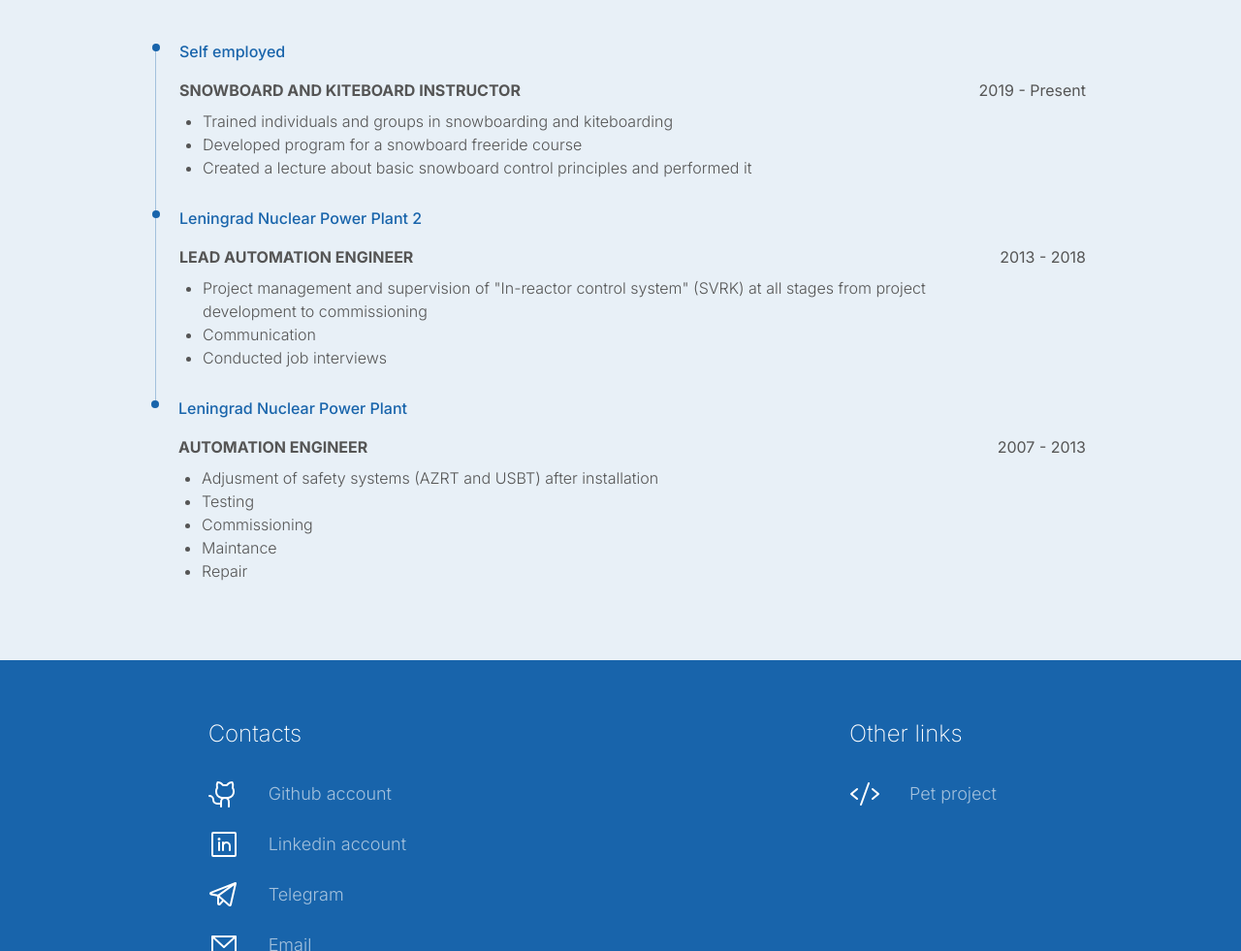
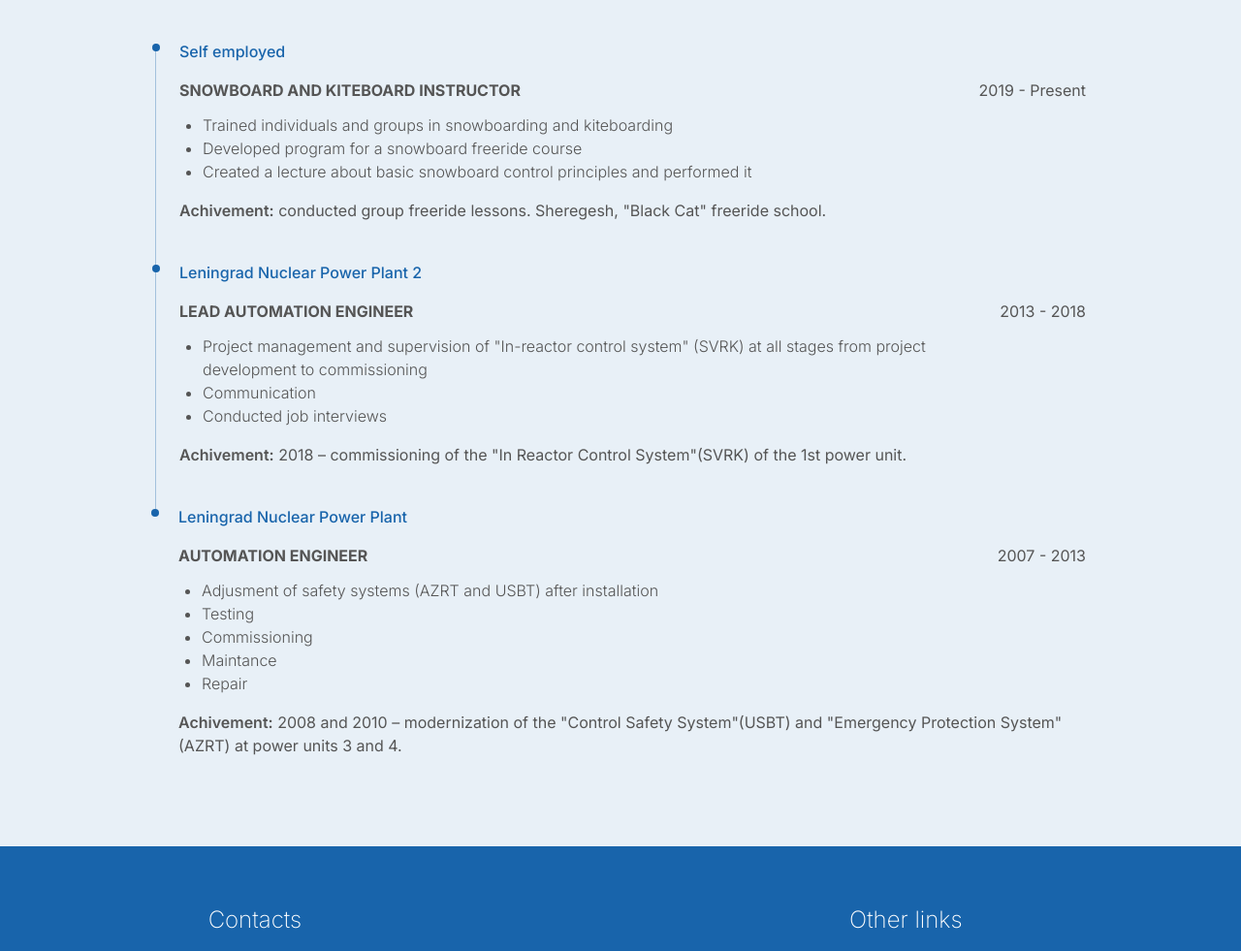
Before and after one commit to artem-chigin/my_CV_site, a plain HTML site: page index.html in a window 1280 px wide. Shown: the part 4214-5195 px from the top of the page at 97% size. Drawn offline with Linux system fonts and the light colour scheme.

Commit message:
Added achivements

```diff
--- a/index.html
+++ b/index.html
@@ -654,6 +654,7 @@
                 </h5>
                 <p class="career-row-dates">2019 - Present</p>
               </div>
+
               <ul class="career-responsibilities">
                 <li>
                   Trained individuals and groups in snowboarding and
@@ -665,6 +666,11 @@
                   performed it
                 </li>
               </ul>
+
+              <p class="career-achivement">
+                <strong>Achivement:</strong> conducted group freeride lessons.
+                Sheregesh, "Black Cat" freeride school.
+              </p>
             </div>
 
             <div class="career-row">
@@ -675,6 +681,8 @@
                 <h5 class="career-row-jobtitle">Lead Automation Engineer</h5>
                 <p class="career-row-dates">2013 - 2018</p>
               </div>
+              <div></div>
+
               <ul class="career-responsibilities">
                 <li>
                   Project management and supervision of "In-reactor control
@@ -684,6 +692,10 @@
                 <li>Communication</li>
                 <li>Conducted job interviews</li>
               </ul>
+              <p class="career-achivement">
+                <strong>Achivement:</strong> 2018 – commissioning of the "In
+                Reactor Control System"(SVRK) of the 1st power unit.
+              </p>
             </div>
 
             <div class="career-row">
@@ -692,6 +704,7 @@
                 <h5 class="career-row-jobtitle">Automation Engineer</h5>
                 <p class="career-row-dates">2007 - 2013</p>
               </div>
+
               <ul class="career-responsibilities">
                 <li>
                   Adjusment of safety systems (AZRT and USBT) after installation
@@ -701,6 +714,11 @@
                 <li>Maintance</li>
                 <li>Repair</li>
               </ul>
+              <p class="career-achivement">
+                <strong>Achivement:</strong> 2008 and 2010 – modernization of
+                the "Control Safety System"(USBT) and "Emergency Protection
+                System"(AZRT) at power units 3 and 4.
+              </p>
             </div>
           </div>
         </div>
--- a/styles.css
+++ b/styles.css
@@ -372,7 +372,7 @@
 .caree-row-jobtitle-and-dates {
   display: flex;
   justify-content: space-between;
-  margin-bottom: 1.2rem;
+  margin-bottom: 1.6rem;
 }
 .career-row-jobtitle {
   /* margin-bottom: 0.8rem; */
@@ -384,10 +384,18 @@
   font-size: 1.6rem;
 }
 
+.career-achivement {
+  /* max-width: 80%; */
+  font-size: 1.6rem;
+  margin-bottom: 1.2rem;
+  line-height: 1.5;
+}
+
 .career-responsibilities {
   margin-left: 2.4rem;
   line-height: 1.5;
   max-width: 80%;
+  margin-bottom: 1.6rem;
 }
 
 .career-responsibilities li {
```
